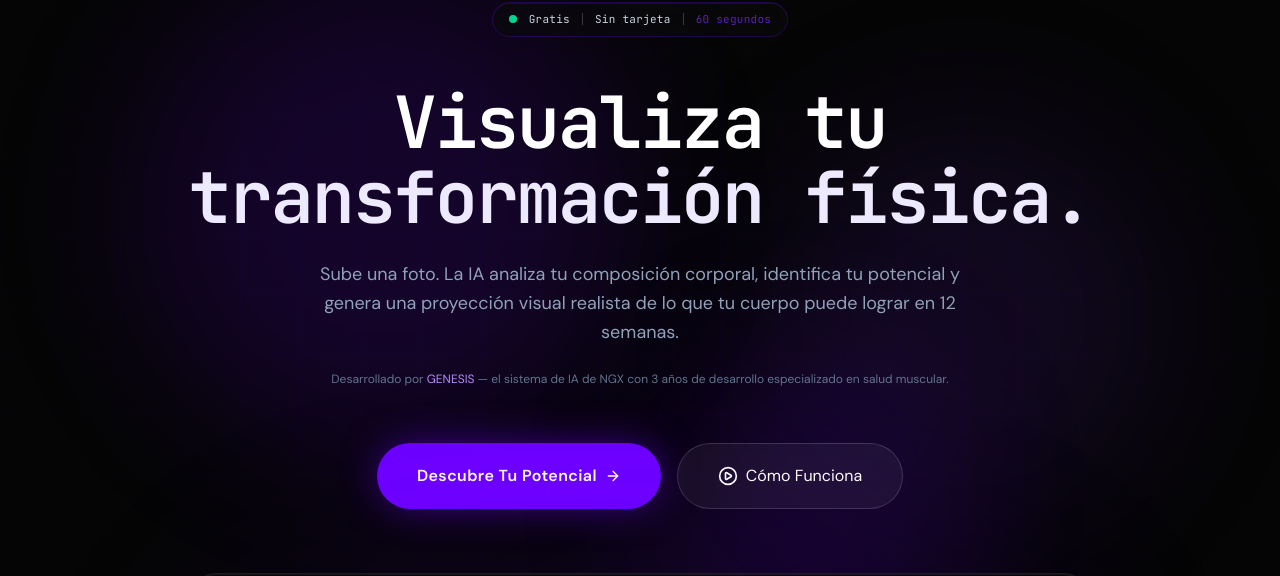
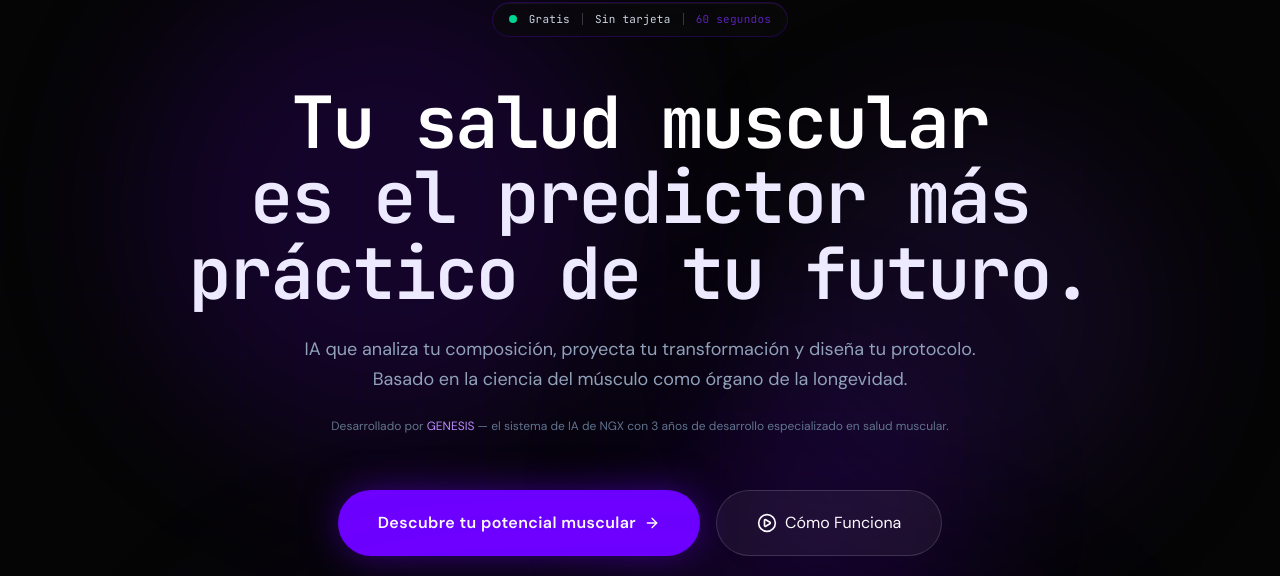
Before and after one commit to 270aldo/ngx-transform, a Next.js app: page / in a window 1280 px wide. Shown: the part 126-702 px from the top of the page. Built offline with nearby package versions, Linux system fonts and the light colour scheme; no server answers.

Commit message:
feat(landing): update hero copy to muscle health longevity framing

```diff
--- a/src/components/landing/LandingHero.tsx
+++ b/src/components/landing/LandingHero.tsx
@@ -33,14 +33,14 @@ export function LandingHero() {
 
         {/* Title */}
         <h1 className={`animate-on-scroll delay-100 text-4xl md:text-6xl lg:text-7xl leading-[1.05] text-white tracking-[-0.03em] mb-6 font-display font-semibold ${textScaleClass} origin-center`}>
-          Visualiza tu
+          Tu salud muscular
           <br />
-          <span className="text-[#EDE9FE]">transformación física.</span>
+          <span className="text-[#EDE9FE]">es el predictor más práctico de tu futuro.</span>
         </h1>
 
         {/* Subtitle */}
         <p className={`animate-on-scroll delay-200 text-base md:text-lg text-slate-400 leading-relaxed max-w-2xl mb-6 font-body font-normal ${textScaleClass} origin-center`}>
-          Sube una foto. La IA analiza tu composición corporal, identifica tu potencial y genera una proyección visual realista de lo que tu cuerpo puede lograr en 12 semanas.
+          IA que analiza tu composición, proyecta tu transformación y diseña tu protocolo. Basado en la ciencia del músculo como órgano de la longevidad.
         </p>
         <p className="animate-on-scroll delay-200 text-xs text-slate-500 mb-10 md:mb-14 font-body">
           Desarrollado por <span className="text-[#B98CFF]">GENESIS</span> — el sistema de IA de NGX con 3 años de desarrollo especializado en salud muscular.
@@ -58,7 +58,7 @@ export function LandingHero() {
           >
             <div className="absolute inset-0 bg-gradient-to-r from-transparent via-white/20 to-transparent translate-x-[-100%] group-hover:translate-x-[100%] transition-transform duration-700 ease-in-out" />
             <span className="relative flex items-center gap-2 font-body">
-              Descubre Tu Potencial
+              Descubre tu potencial muscular
               <ArrowRight className="w-4 h-4 group-hover:translate-x-0.5 transition-transform" />
             </span>
           </Link>
```
